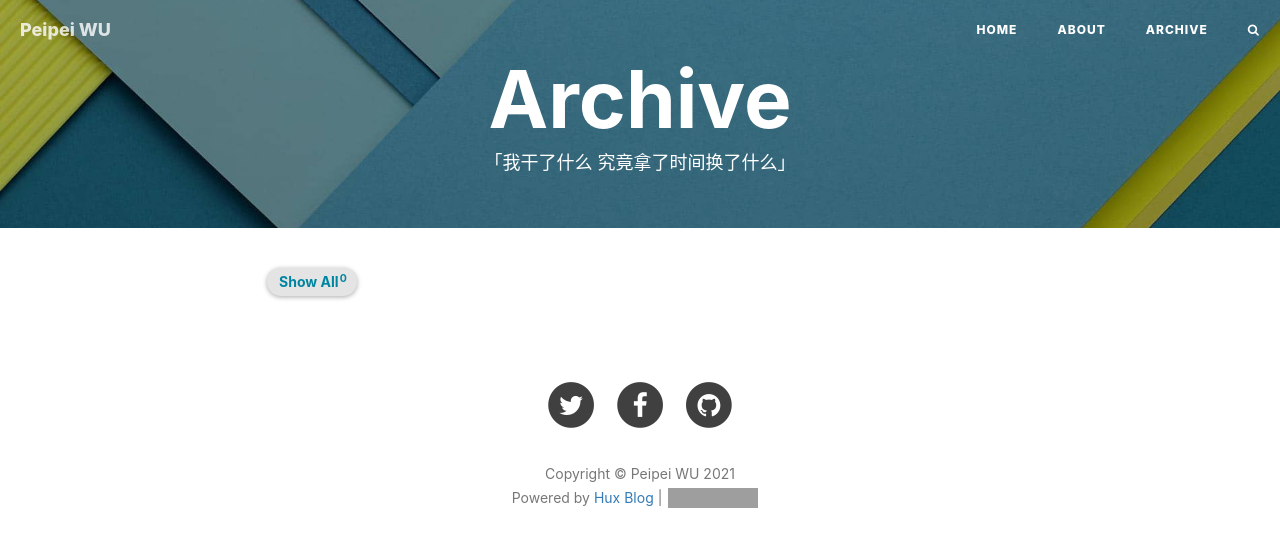
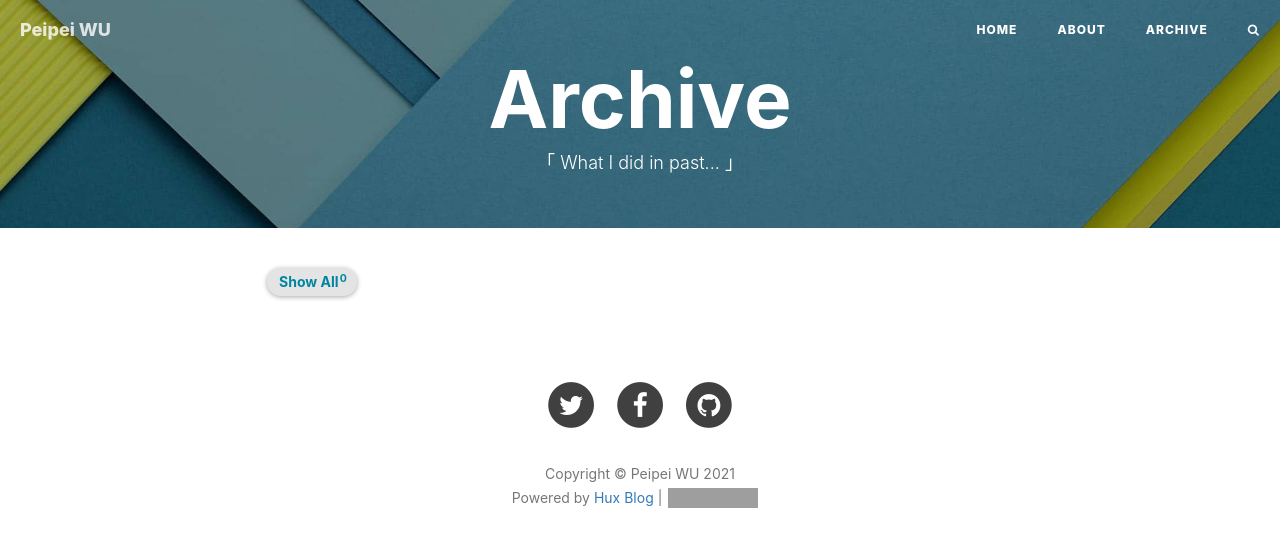
Before and after one commit to PaulWU1996/PaulWU1996.github.io, a Jekyll site: the page built from archive.html, in a window 1280 px wide. Shown: the top 547 px of the page. Built offline with Jekyll 4.4.1, drawn with Linux system fonts in a browser that asks for light colours; nearby versions of some CDN libraries; comment, search, counter and statistics services are not loaded; grey boxes are pictures that could not be loaded.

Commit message:
Update archive.html

```diff
--- a/archive.html
+++ b/archive.html
@@ -1,7 +1,7 @@
 ---
 title: Archive
 layout: default
-description: "「我干了什么 究竟拿了时间换了什么」"
+description: "「 What I did in past... 」"
 header-img: "img/tag-bg.jpg"
 ---
 
```
